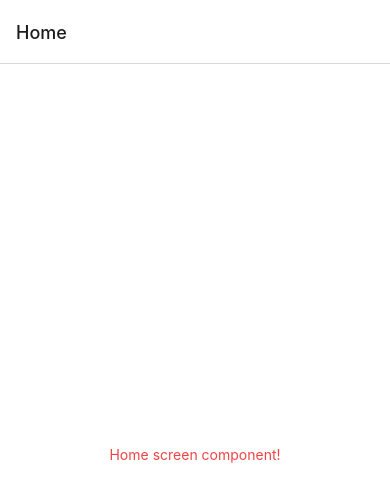
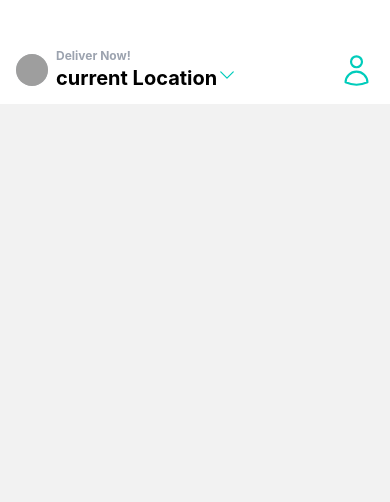
Before and after one commit to sonnygavin/deliveroo-app-clone, a React Native app: screen /Home in a window 390 px wide. Shown: the top 502 px of the page. Built offline with nearby package versions, Linux system fonts and the light colour scheme; grey boxes are pictures that could not be loaded.

Commit message:
Add header section.

```diff
--- a/package.json
+++ b/package.json
@@ -16,8 +16,10 @@
     "nativewind": "^2.0.11",
     "react": "18.2.0",
     "react-native": "0.73.5",
+    "react-native-heroicons": "^4.0.0",
     "react-native-safe-area-context": "^4.8.2",
-    "react-native-screens": "~3.29.0"
+    "react-native-screens": "~3.29.0",
+    "react-native-svg": "^15.1.0"
   },
   "devDependencies": {
     "@babel/core": "^7.20.0",
--- a/screens/HomeScreen.js
+++ b/screens/HomeScreen.js
@@ -1,13 +1,43 @@
-import React from "react";
-import { Text, View } from "react-native";
-import { StatusBar } from "expo-status-bar";
+import React, { useLayoutEffect } from "react";
+import { SafeAreaView, Text, View, Image, TextInput } from "react-native";
+import { useNavigation } from "@react-navigation/native";
+import {
+  UserIcon,
+  ChevronDownIcon,
+  SearchIcon,
+  AdjustmentsIcon,
+} from "react-native-heroicons/outline";
 
 const HomeScreen = () => {
+  const navigation = useNavigation();
+
+  useLayoutEffect(() => {
+    navigation.setOptions({
+      headerShown: false,
+    });
+  }, []);
+
   return (
-    <View className="flex-1 items-center justify-center bg-white">
-      <Text className="text-red-500">Home screen component!</Text>
-      <StatusBar style="auto" />
-    </View>
+    <SafeAreaView className="bg-white pt-5">
+      {/* Header */}
+      <View className="flex-row pb-3 items-center mx-4 space-x-2 mt-7">
+        <Image
+          source={{
+            uri: "https://www.odtap.com/wp-content/uploads/2018/10/food-delivery.jpg",
+          }}
+          className="h-7 w-7 bg-gray-300 p-4 rounded-full"
+        />
+
+        <View className="flex-1">
+          <Text className="font-bold text-gray-400 text-xs ">Deliver Now!</Text>
+          <Text className="font-bold text-xl ">
+            current Location
+            <ChevronDownIcon size={20} color="#00CCBB" />
+          </Text>
+        </View>
+        <UserIcon size={35} color="#00CCBB" />
+      </View>
+    </SafeAreaView>
   );
 };
 
```
Also changed, not shown: assets/food-delivery.jpg (added), 1 other file (tests, documents, lock files or other folders).
